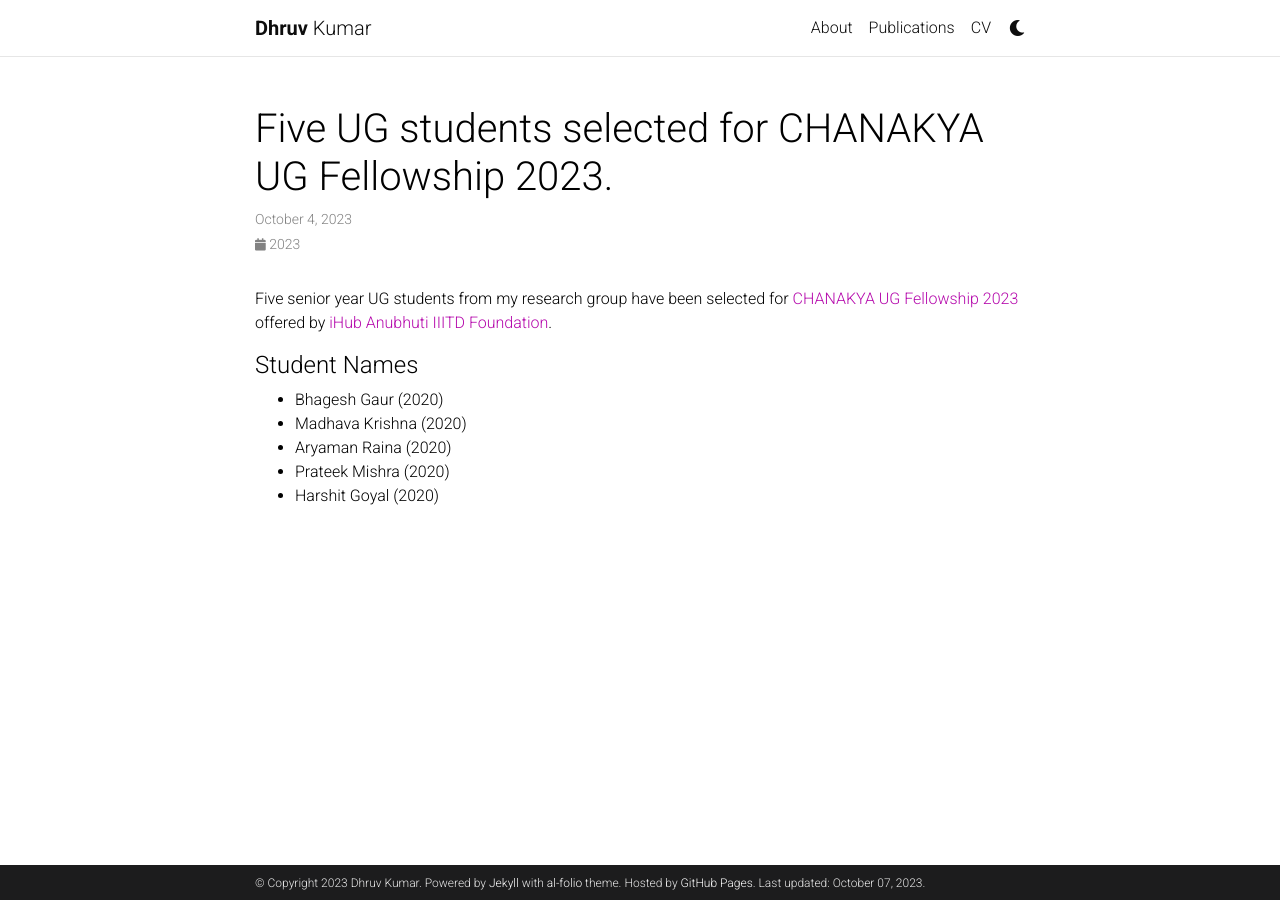
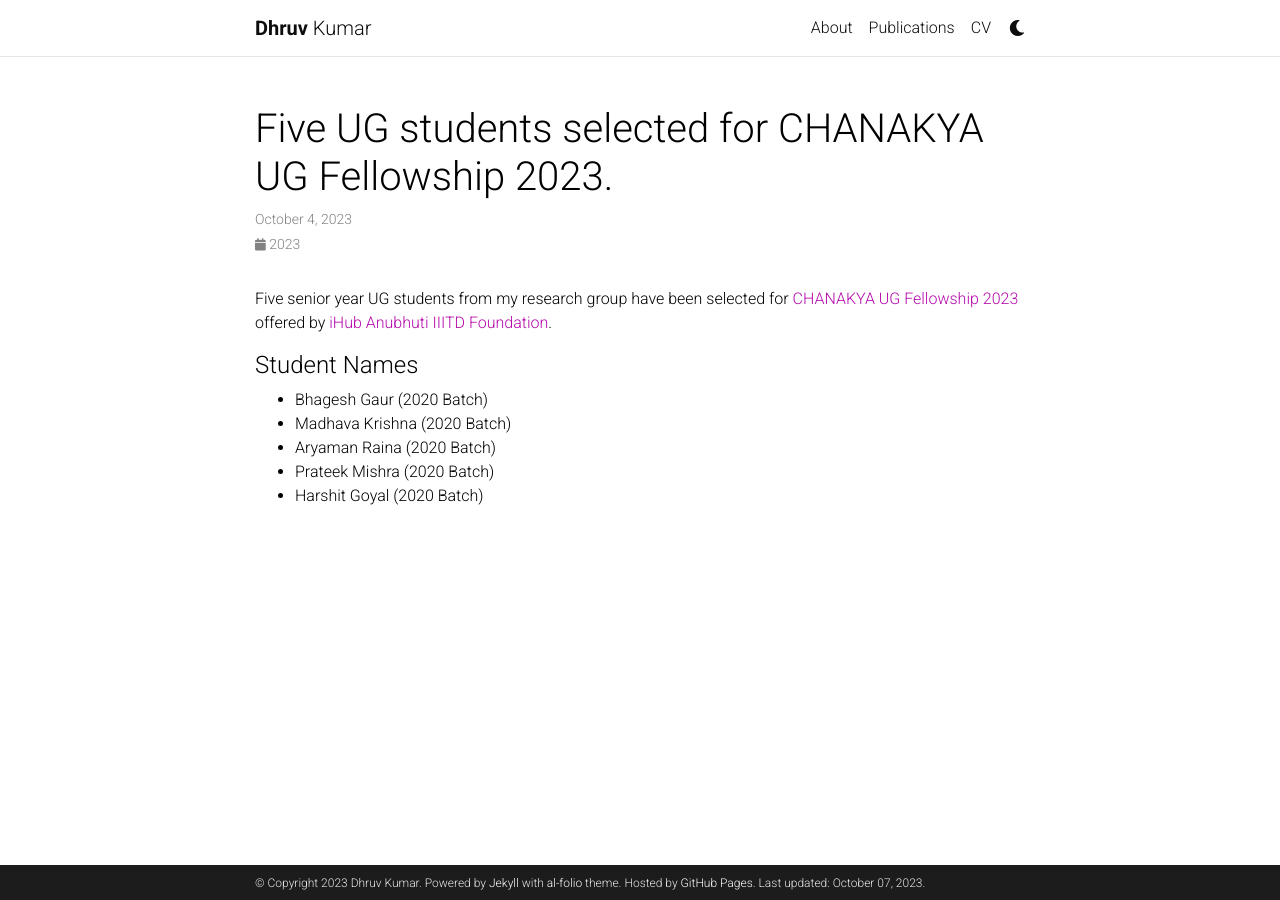
Before and after one commit to kudhru/kudhru.github.io, a Jekyll site: the page built from _news/announcement_8.md, in a window 1280 px wide. Built offline with Jekyll 4.4.1, drawn with Linux system fonts in a browser that asks for light colours; comment, search, counter and statistics services are not loaded; a style sheet for code colours, icons or effects is not loaded.

Commit message:
more fixes

```diff
--- a/_news/announcement_8.md
+++ b/_news/announcement_8.md
@@ -10,9 +10,9 @@ Five senior year UG students from my research group have been selected for <a hr
 
 #### Student Names
 <ul>
-    <li>Bhagesh Gaur (2020)</li>
-    <li>Madhava Krishna (2020)</li>
-    <li>Aryaman Raina (2020)</li>
-    <li>Prateek Mishra (2020)</li>
-    <li>Harshit Goyal (2020)</li>
+    <li>Bhagesh Gaur (2020 Batch)</li>
+    <li>Madhava Krishna (2020 Batch)</li>
+    <li>Aryaman Raina (2020 Batch)</li>
+    <li>Prateek Mishra (2020 Batch)</li>
+    <li>Harshit Goyal (2020 Batch)</li>
 </ul>
```
Also changed, not shown: _news/announcement_3.md (+4 -4 lines), _news/announcement_6.md (+4 -4 lines).
